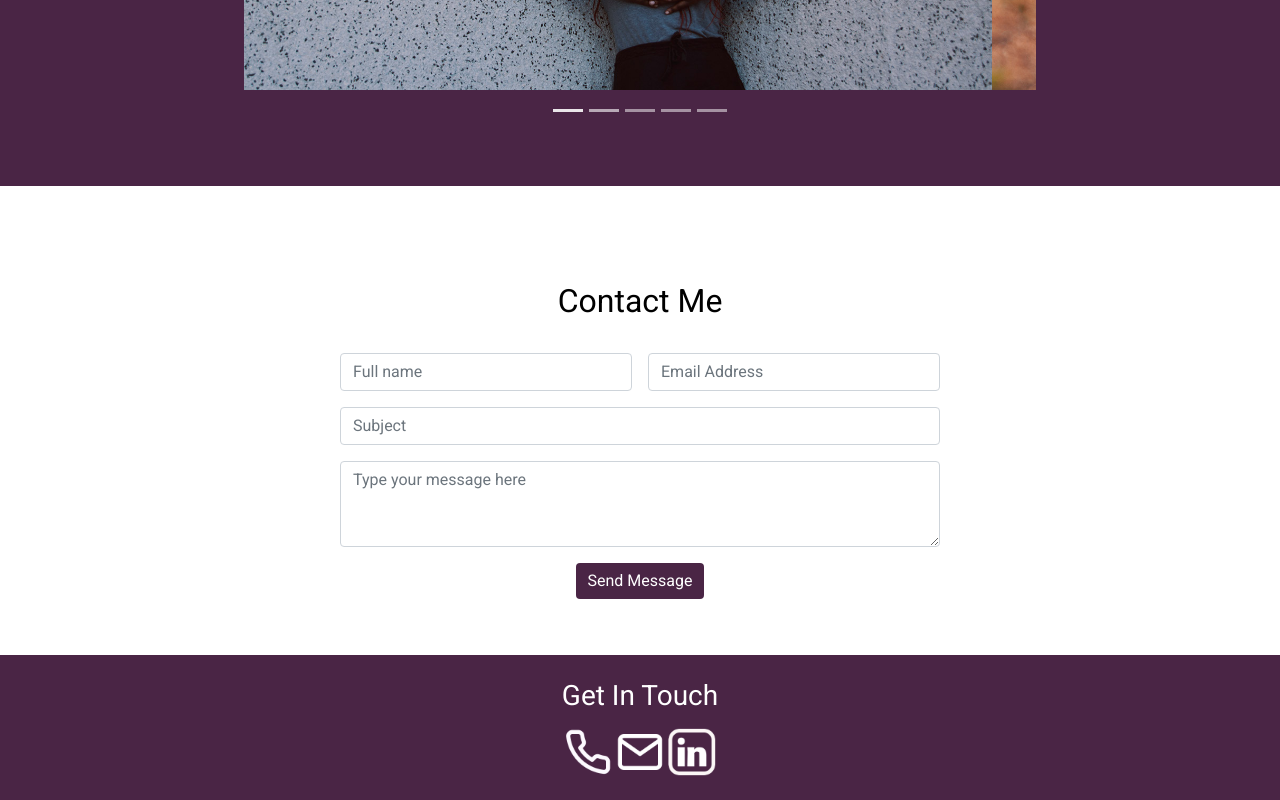
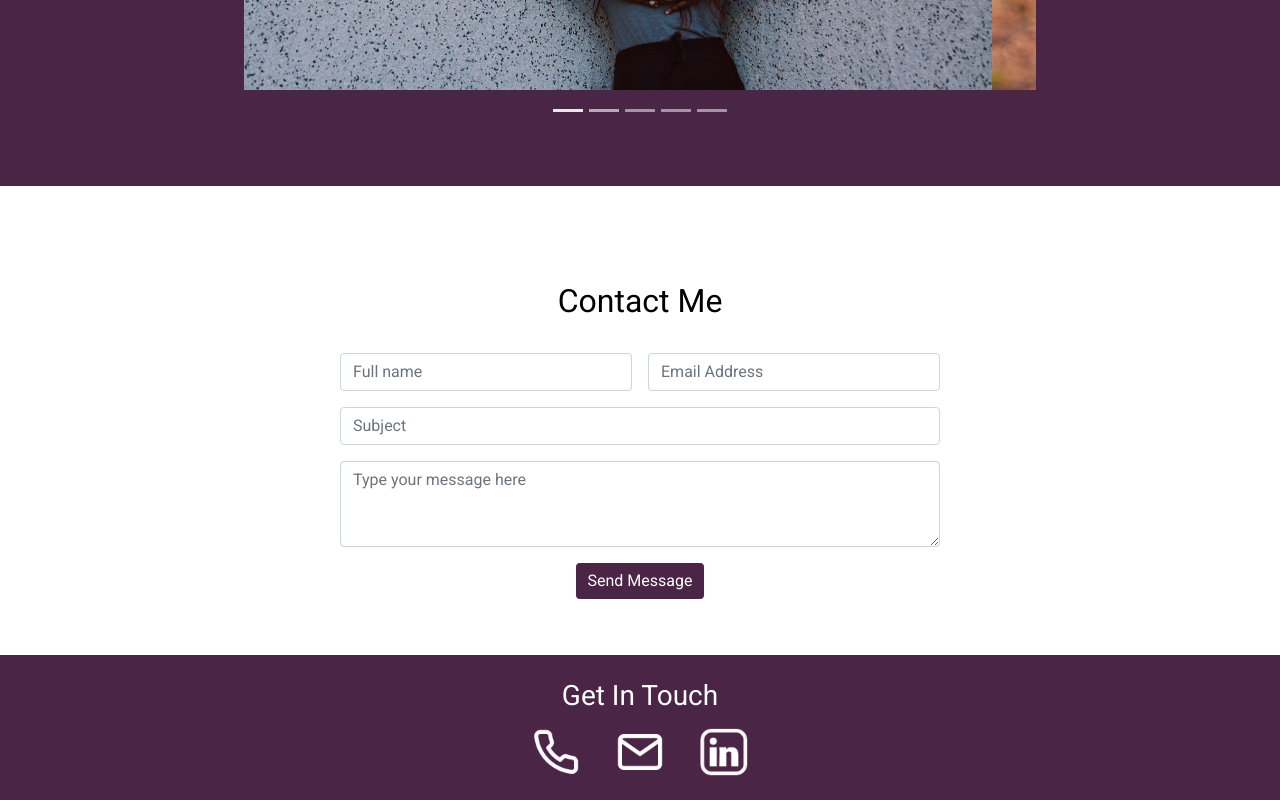
Before and after one commit to christine-hya/Christine-Resume, a plain HTML site: page index.html in a window 1280 px wide. Shown: the part 3555-4355 px from the top of the page. Drawn offline with nearby package versions, Linux system fonts and the light colour scheme.

Commit message:
Add padding
add padding around footer icons

```diff
--- a/index.html
+++ b/index.html
@@ -350,11 +350,11 @@
       <section id="contact-section">
 
         <h3 id="#social-media" class="pb-2">Get In Touch</h3>
-        <a href="tel:+27725847478" target="_blank"><img class="animation bounce" src="images/phone-icon.png" alt="Phone Icon"
+        <a class="p-3" href="tel:+27725847478" target="_blank"><img class="animation bounce" src="images/phone-icon.png" alt="Phone Icon"
             width="48"></a>
-        <a href="mailto: wordsbychristinehogg@gmail.com" target="_blank"><img class="animation bounce"
+        <a class="p-3" href="mailto: wordsbychristinehogg@gmail.com" target="_blank"><img class="animation bounce"
             src="images/email-icon.png" alt="Email Icon" width="48"></a>
-        <a href="https://www.linkedin.com/in/christine-hogg-986b9679/" target="_blank"><img class="animation bounce"
+        <a class="p-3" href="https://www.linkedin.com/in/christine-hogg-986b9679/" target="_blank"><img class="animation bounce"
             src="images/linkedin-icon-new.png" alt="LinkedIn Icon" width="48"></a>
 
           </section>
```
